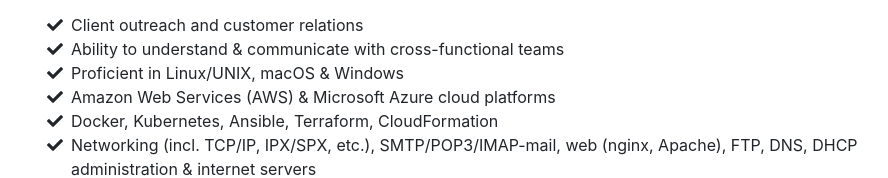
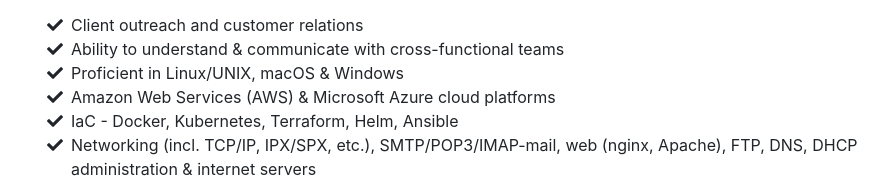
Before and after one commit to yovko/cv.yovko.net, a website with bundled scripts: page index.html in a window 1280 px wide. Shown: the part 4166-4344 px from the top of the page, without its empty margins (289-1177 px from the left). Built offline with nearby package versions, Linux system fonts and the light colour scheme; a web font is replaced by a local one.

Commit message:
Content fix

```diff
--- a/index.html
+++ b/index.html
@@ -335,7 +335,7 @@
           </li>
           <li>
           <i class="fa-li fa fa-check"></i>
-            Docker, Kubernetes, Ansible, Terraform, CloudFormation
+            IaC - Docker, Kubernetes, Terraform, Helm, Ansible
           </li>
           <li>
           <i class="fa-li fa fa-check"></i>
```
